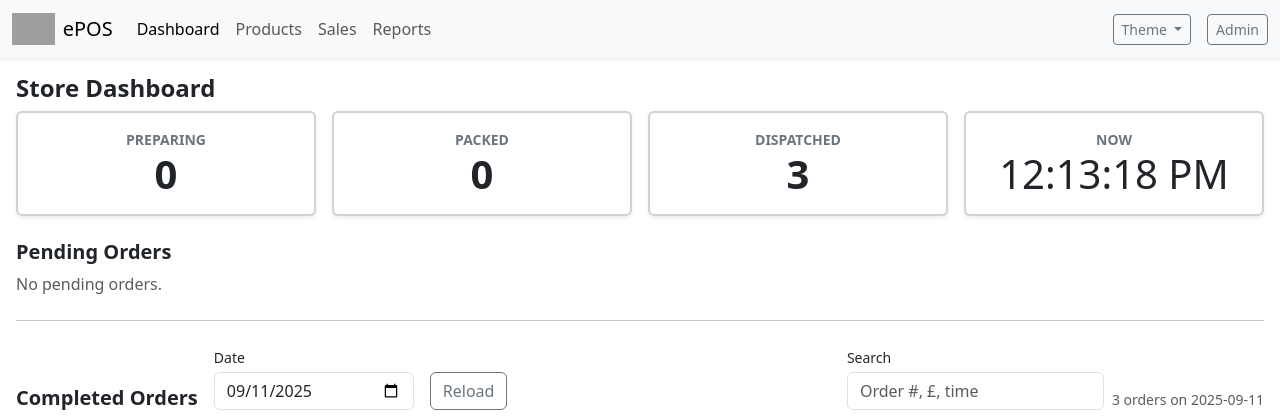
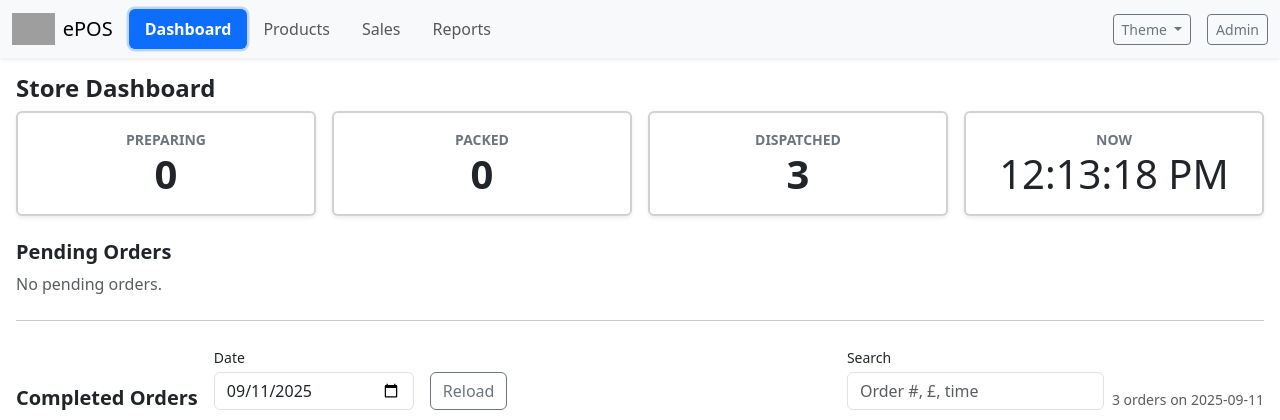
Before and after one commit to sivashankarplaraj/ePOS, a Django app: page /manage_orders/dashboard/ in a window 1280 px wide. Shown: the top 420 px of the page. Run offline with Django 5.2, Linux system fonts and the light colour scheme; data comes from the database, SQL or seed files in the repository; data that the repository does not hold is empty; some libraries are stand-ins or nearby versions; grey boxes are pictures that could not be loaded.

Commit message:
feat(ui): highlight active navbar tab with primary background

```diff
--- a/manage_orders/templates/manage_orders/navbar.html
+++ b/manage_orders/templates/manage_orders/navbar.html
@@ -11,28 +11,28 @@
       <span class="navbar-toggler-icon"></span>
     </button>
     <div class="collapse navbar-collapse" id="navbarNav">
-      <ul class="navbar-nav me-auto">
+  <ul class="navbar-nav me-auto">
         <!-- <li class="nav-item">
           <a class="nav-link {% if request.path == '/' %}active{% endif %}" aria-current="page" href="/">Home</a>
         </li> -->
         <li class="nav-item">
-          <a class="nav-link {% if '/manage_orders/dashboard' in request.path %}active{% endif %}" href="/manage_orders/dashboard/">Dashboard</a>
+          <a class="nav-link rounded px-3 py-2 {% if '/manage_orders/dashboard' in request.path %}nav-active{% endif %}" href="/manage_orders/dashboard/">Dashboard</a>
         </li>
         <!-- <li class="nav-item">
           <a class="nav-link {% if '/manage_orders/order' in request.path %}active{% endif %}" href="/manage_orders/order/">Orders</a>
         </li> -->
         <li class="nav-item">
-          <a class="nav-link {% if '/manage_orders/app_prod_order' in request.path %}active{% endif %}" href="/manage_orders/app_prod_order/">Products</a>
+          <a class="nav-link rounded px-3 py-2 {% if '/manage_orders/app_prod_order' in request.path %}nav-active{% endif %}" href="/manage_orders/app_prod_order/">Products</a>
         </li>
         <li class="nav-item">
-          <a class="nav-link" href="#">Sales</a>
+          <a class="nav-link rounded px-3 py-2 {% if '/manage_orders/sales' in request.path %}nav-active{% endif %}" href="#">Sales</a>
         </li>
         <li class="nav-item">
-          <a class="nav-link" href="/manage_orders/reports/">Reports</a>
+          <a class="nav-link rounded px-3 py-2 {% if '/manage_orders/reports' in request.path %}nav-active{% endif %}" href="/manage_orders/reports/">Reports</a>
         </li>
         {% if request.user.is_staff %}
         <li class="nav-item">
-          <a class="nav-link {% if '/update_till/' in request.path %}active{% endif %}" href="{% url 'update_till_import' %}">Update Till</a>
+          <a class="nav-link rounded px-3 py-2 {% if '/update_till/' in request.path %}nav-active{% endif %}" href="{% url 'update_till_import' %}">Update Till</a>
         </li>
         {% endif %}
       </ul>
@@ -52,3 +52,11 @@
     </div>
   </div>
 </nav>
+<style>
+/* Active nav styling (supports light & dark) */
+.navbar .nav-link.nav-active { background: var(--bs-primary); color:#fff !important; font-weight:600; box-shadow:0 0 0 .15rem rgba(var(--bs-primary-rgb), .25); }
+@media (prefers-color-scheme: dark) {
+  .navbar .nav-link.nav-active { box-shadow:0 0 0 .15rem rgba(var(--bs-primary-rgb), .4); }
+}
+.navbar .nav-link.nav-active:hover { color:#fff; }
+</style>
```
